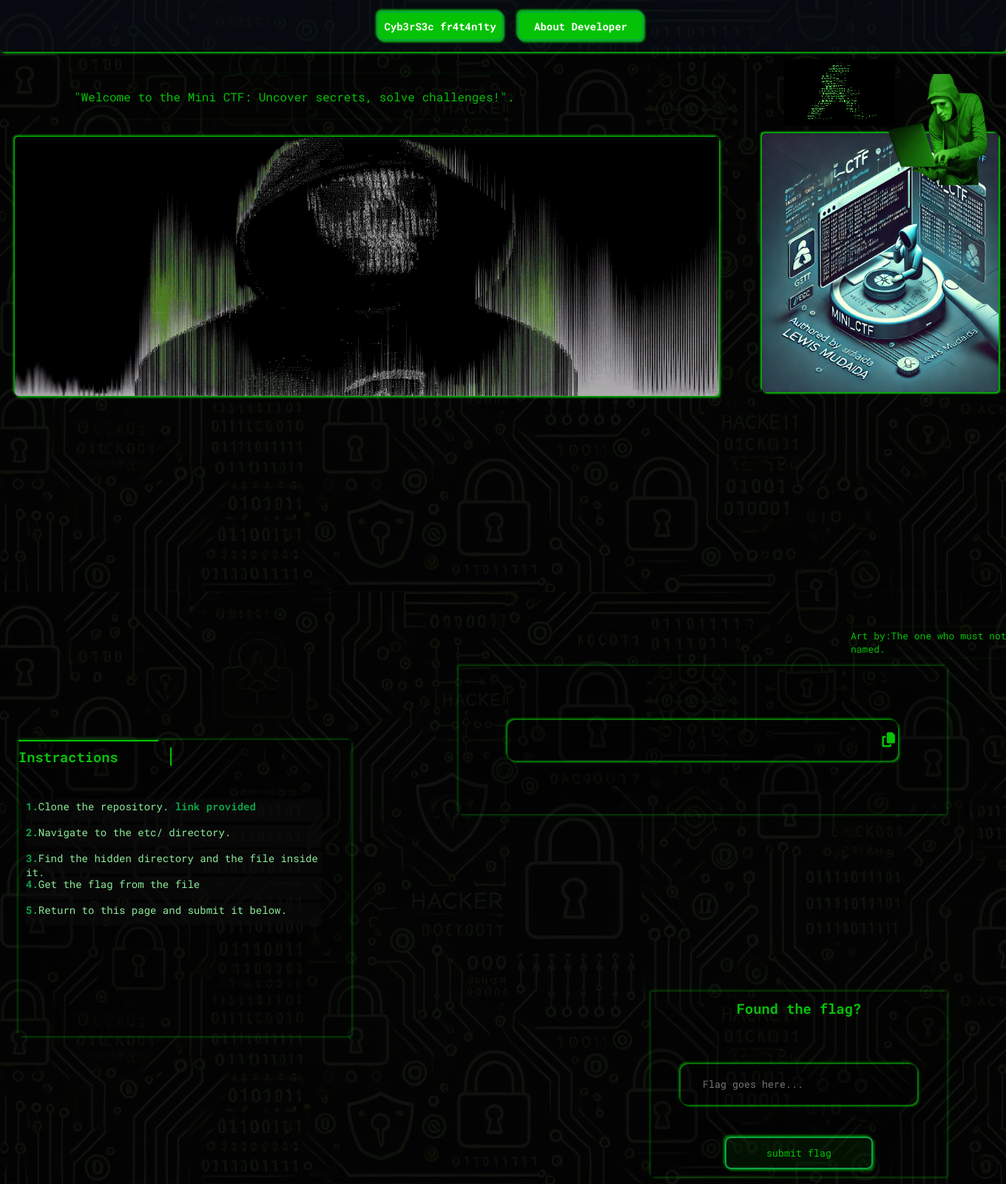
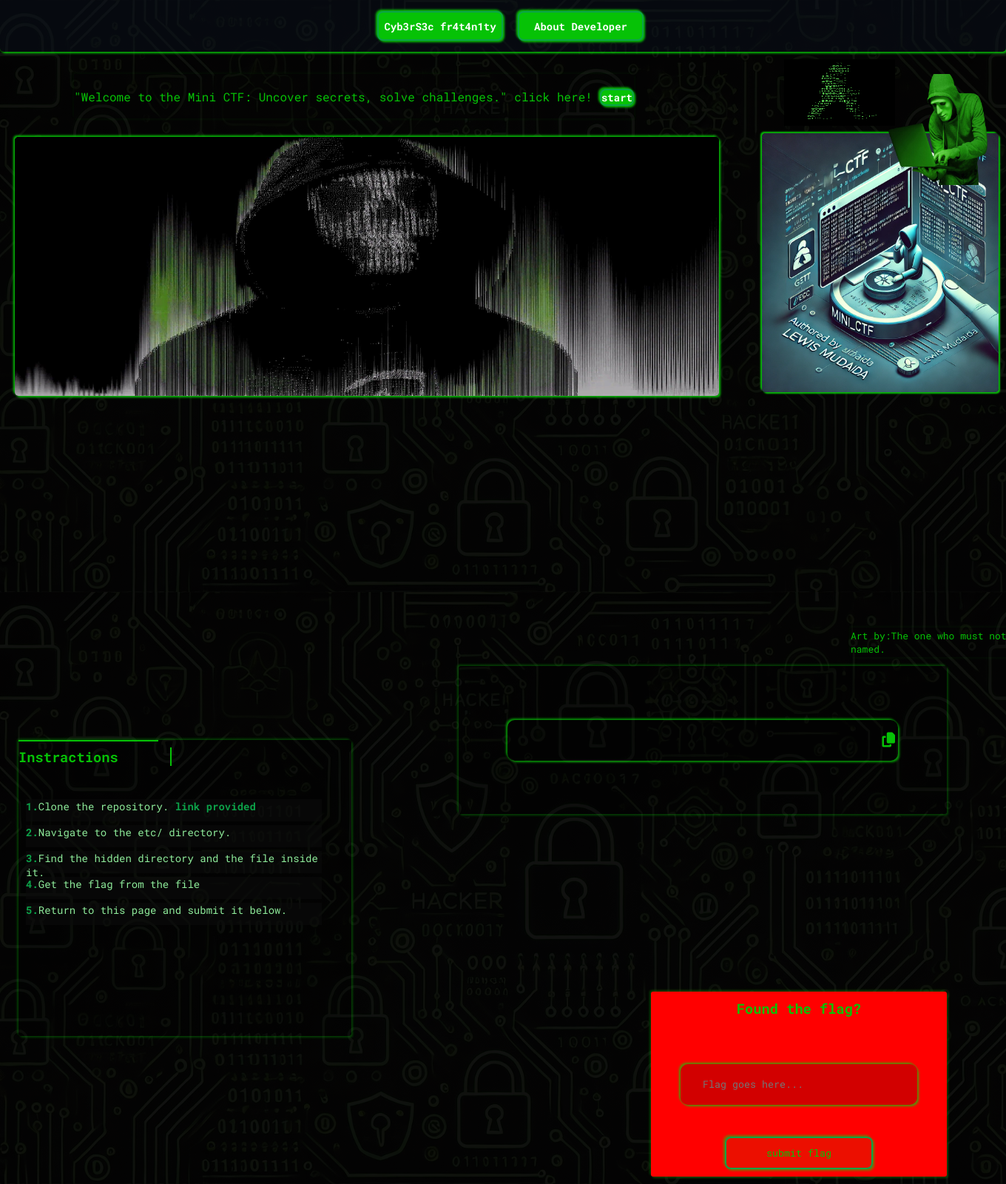
Before and after one commit to Lewis-Jade/mini_ctf, a PHP site: page / in a window 1360 px wide; the page is wider, and only the part inside the window is pictured. Shown: that part at 74% size. Run offline with PHP 8.4, Linux system fonts and the light colour scheme.

Commit message:
This is the best design

```diff
--- a/CSS/style.css
+++ b/CSS/style.css
@@ -276,6 +276,7 @@ hr{
     background: #0000002d;
     box-shadow: 2px 2px  3px #09d309b4,
     -2px -2px  3px #09d309b4;
+
   }
   form{
     position: absolute;
@@ -296,6 +297,7 @@ hr{
   input[name="flag-input"]:focus{
     box-shadow: 2px 2px 3px #09d309,
     -2px -2px   3px #09d309;
+
   }
   button{
     position: absolute;
@@ -311,10 +313,12 @@ hr{
     border: 2px solid #0ca349;
     box-shadow: 2px 2px  3px #09d30991,
     -2px -2px  3px #09d30991;
+
   }
   button:hover{
   background: #06c2063b;
   font-size: 20px;
+  cursor: pointer;
   }
   .art{
     position: absolute;
@@ -379,3 +383,6 @@ hr{
     color: #06c206;
 
   }
+  #chaln{
+    background-color: red;
+  }
--- a/index.html
+++ b/index.html
@@ -11,7 +11,7 @@
 
 <header>
     <a href="">Cyb3rS3c fr4t4n1ty</a>
-    <a href="dev.php">About Developer</a>
+    <a href="dev.html">About Developer</a>
 
 
 
@@ -21,7 +21,7 @@
         <img  id="myimage"src="IMG/myimage.webp" alt="">
 
             <img  src="IMG/matrix.jpg" alt="mr.h4ck3r" id="banner">
-            <p>"Welcome to the Mini CTF: Uncover secrets, solve challenges!".</p>
+            <p>"Welcome to the Mini CTF: Uncover secrets, solve challenges." click here!<strong><a href="#chaln">start</a></strong>"</p>
             <div class="art">
                 <p id="disc">Art by:The one who must not be named.</p>
             </div>
@@ -50,7 +50,7 @@
             <i class="fa-solid fa-copy"></i>
           </div>
         </div>
-        <form action="">
+        <form action="" id="chaln">
             <h3>Found the flag?</h3>
             <input type="text" name="flag-input"  placeholder="Flag goes here...">
           <button>submit flag</button>
```
Also changed, not shown: CSS/dev.css (+12 -0 lines), dev.html (renamed from dev.php).
